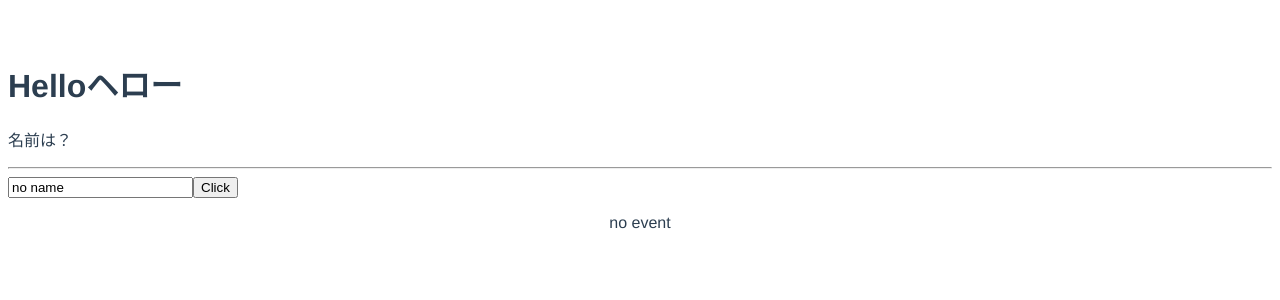
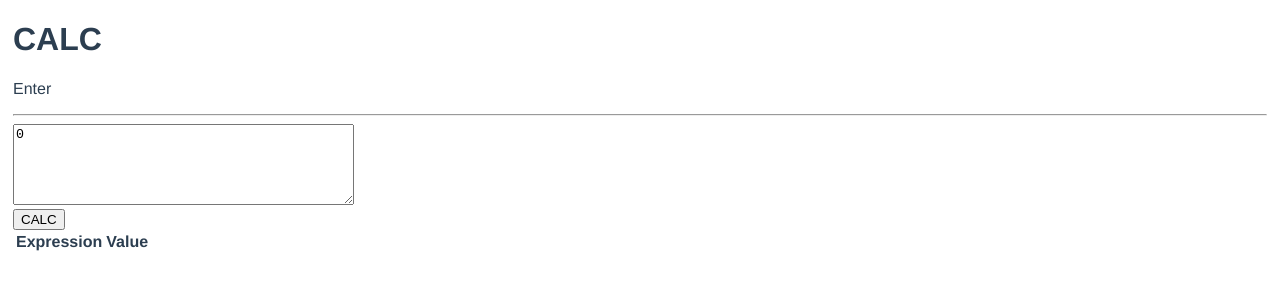
Before and after one commit to ito0804takuya/hello_app, a Vue app: page / in a window 1280 px wide. Shown: the top 300 px of the page. Built offline with nearby package versions, Linux system fonts and the light colour scheme.

Commit message:
計算アプリ(3-4章)

```diff
--- a/src/App.vue
+++ b/src/App.vue
@@ -1,36 +1,56 @@
 <template>
   <div id="app">
     <!-- コンポーネントを使う -->
-    <!-- HelloWorldコンポーネントのtitleに、このコンポーネントのmessageの値をbindする -->
+    <!-- コンポーネントのtitleに、このコンポーネントのmessageの値をbindする -->
     <!-- result-eventというイベントが呼ばれるとappActionを発動 -->
-    <HelloWorld v-bind:title="message" v-on:result-event="appAction" />
-    <!-- <button v-on:click="doAction">change title</button> -->
-    <p>{{ result }}</p>
+    <Calc v-bind:title="message" v-on:result-event="appAction" />
+    <!-- logにHTMLコード（文字列）が入ってくるのでそれをHTMLとして表示 -->
+    <div><table v-html="log"></table></div>
   </div>
 </template>
 
 <script>
-import HelloWorld from './components/HelloWorld.vue'
+import Calc from './components/Calc.vue';
 
 export default {
   // App.vueを使う側で、どういう名前で使うか
   name: 'App',
   components: {
-    HelloWorld
+    Calc
   },
+  // 変数を用意
   data: function() {
     return {
-      message: "Helloヘロー",
-      result: "no event",
+      message: "CALC",
+      result: [],
     };
   },
+  // 算術プロパティ
+  computed: {
+    // logには値をただ割り当てる訳にはいかないので、ここで色々加工する
+    log: function() {
+      let table = '<tr><th>Expression</th><th>Value</th></tr>';
+      for (const i in this.result) {
+        table += '<tr><td>' + this.result[i][0] + '</td><th>' + this.result[i][1] + '</th></tr>';
+      }
+      return table;
+    }
+  },
+  // コンポーネントのオブジェクトが作成された直後に実行される
+  created: function() {
+    const items = localStorage.getItem("log");
+    const logs = JSON.parse(items);
+    if (logs != null) { this.result = logs; }
+  },
   methods: {
-    // doAction: function() {
-    //   const input = prompt("new title:");
-    //   this.message = input;
-    // },
-    appAction: function(message) {
-      this.result = '*** you send"' + message + '" ***';
+    appAction: function(exp, res) {
+      this.result.unshift([exp, res]);
+      if (this.result.length > 10) {
+        this.result.pop();
+      }
+      const log = JSON.stringify(this.result);
+      console.log(log);
+      localStorage.setItem("log", log);
     }
   }
 }
@@ -41,8 +61,8 @@ export default {
   font-family: Avenir, Helvetica, Arial, sans-serif;
   -webkit-font-smoothing: antialiased;
   -moz-osx-font-smoothing: grayscale;
-  text-align: center;
+  text-align: left;
   color: #2c3e50;
-  margin-top: 60px;
+  margin: 5px;
 }
 </style>
--- /dev/null
+++ b/src/components/Calc.vue
@@ -0,0 +1,58 @@
+<template>
+  <div class="hello">
+    <h1>{{ title }}</h1>
+    <p>{{ message }}</p>
+    <hr>
+    <div>
+      <div>
+        <!-- colsは横幅 -->
+        <textarea v-model="fomula" cols="40" rows="5"></textarea>
+      </div>
+      <div>
+        <button v-on:click="doAction">CALC</button>
+      </div>
+    </div>
+  </div>
+</template>
+
+<script>
+export default {
+  name: "MyCalc",
+  // 親であるAppコンポーネントからtitleを受け取る（v-bindで）
+  props: {
+    title: String,
+  },
+  data: function() {
+    return {
+      message: "Enter",
+      fomula: '0',
+    };
+  },
+  methods: {
+    doAction: function() {
+      // textareaからの入力を受け取り
+      const arr = this.fomula.trim().split('\n');
+
+      // 最後は（変数定義でなく）式のはずなので、これだけは別で保存しておく
+      const last = arr.pop();
+
+      let fn = ""; // fn: function
+      for (const n in arr) {
+        if (arr[n].trim() != "") {
+          // 最後の式（last）以外は、変数定義のはず
+          fn += "var " + arr[n] + ";";
+        }
+      }
+      fn += "return " + last + ";";
+      // 作った関数を実行
+      const exp = "function f() {" + fn + "} f();";
+      const answer = eval(exp); // eval: 文字列をコードとして解消を実行
+
+      this.message = "answer: " + answer;
+      let re = arr.join(";").trim();
+      re += last;
+      this.$emit("result-event", re, answer);
+    }
+  }
+}
+</script>
```
